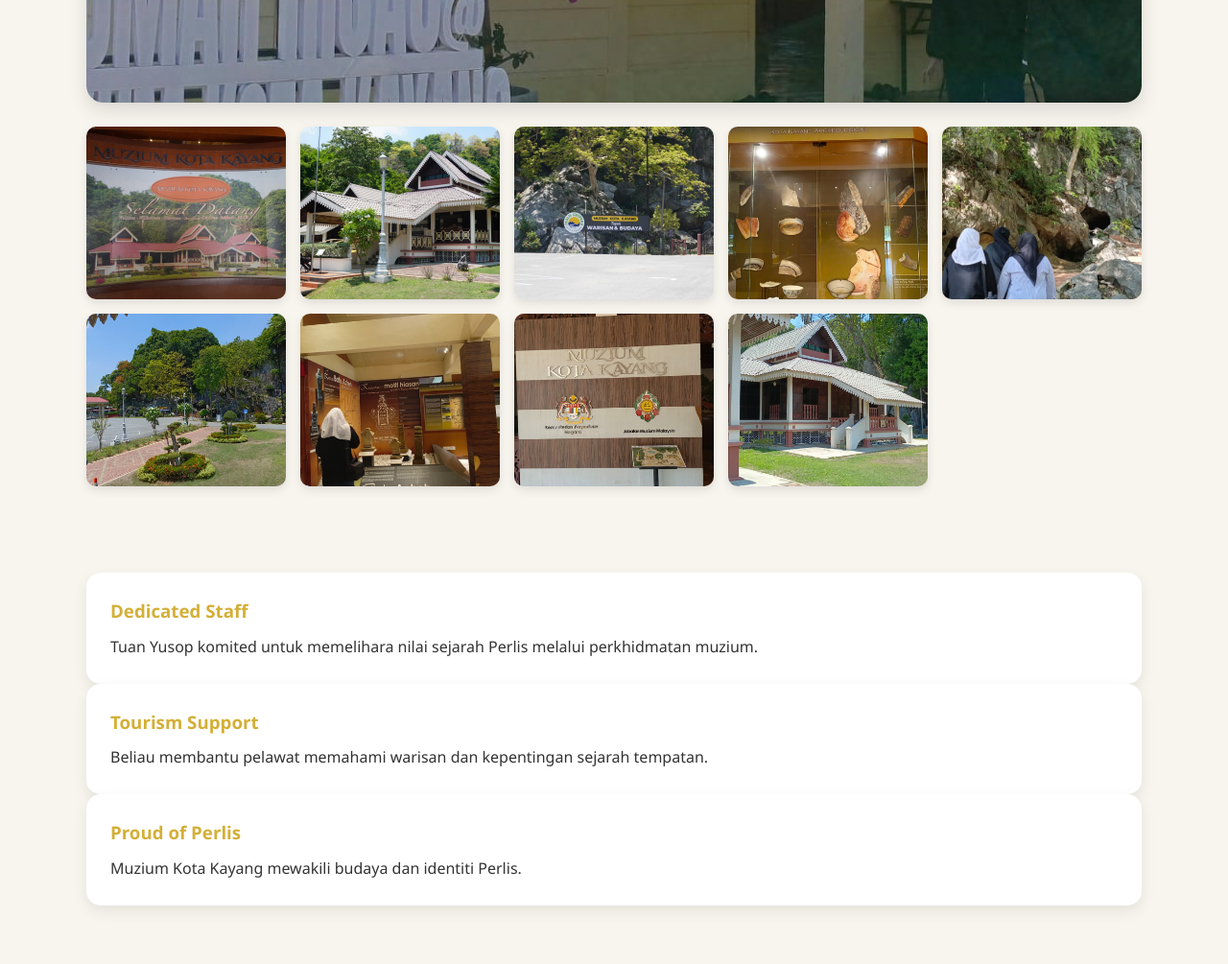
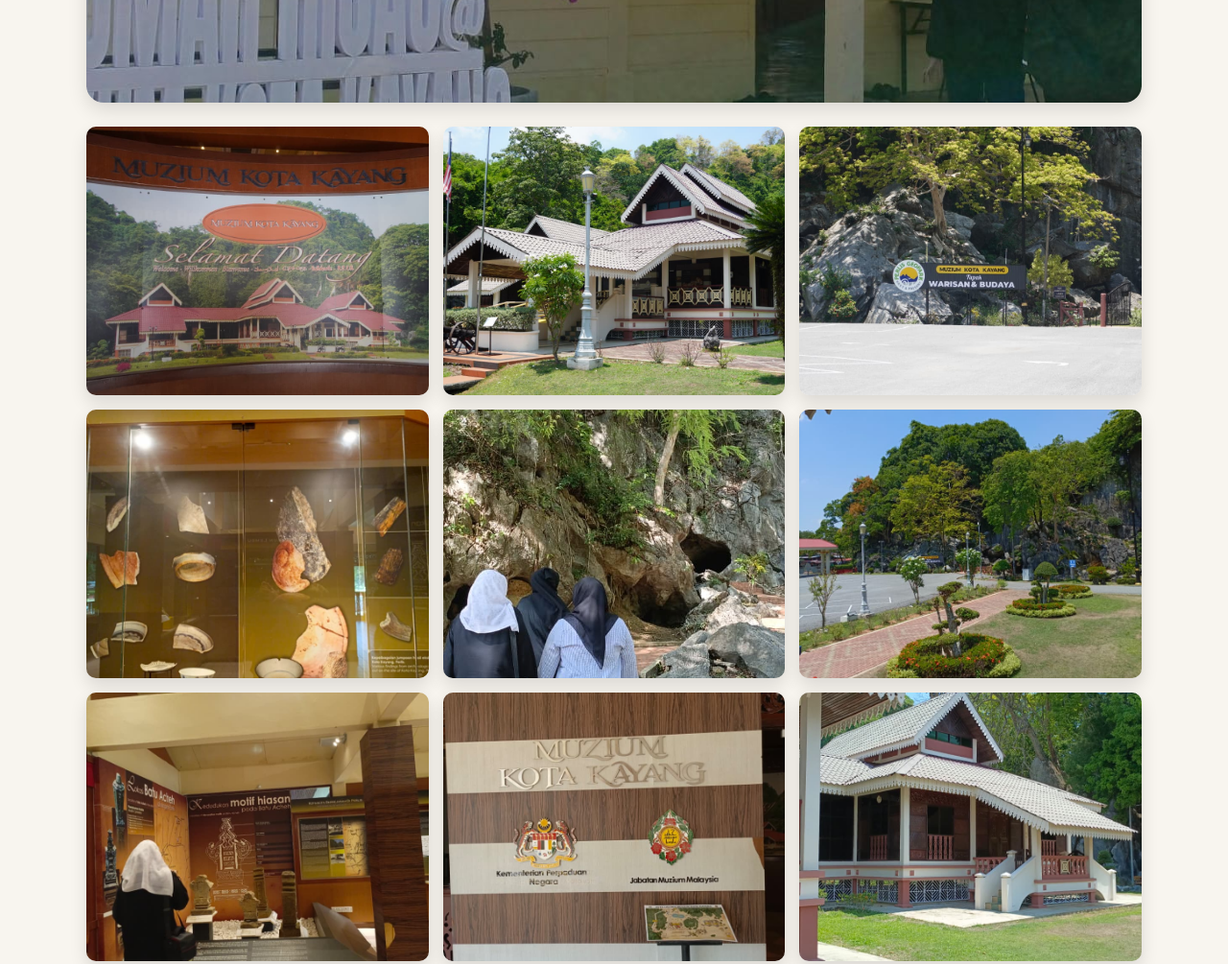
Before and after one commit to cutiewebdev/staff-muzium-kota-kayang-personal-website, a plain HTML site: page index.html in a window 1280 px wide. Shown: the part 1180-2185 px from the top of the page at 96% size. Drawn offline with Linux system fonts and the light colour scheme.

Commit message:
Update style.css

```diff
--- a/style.css
+++ b/style.css
@@ -100,18 +100,18 @@
 
 .gallery{
 display:grid;
-grid-template-columns:repeat(auto-fit,minmax(200px,1fr));
+grid-template-columns:repeat(auto-fit,minmax(320px,1fr));
 gap:15px;
 margin-top:20px;
 }
 
 .gallery img{
 width:100%;
-height:180px;
+height:280px;
 object-fit:cover;
 border-radius:10px;
 transition:0.3s;
-box-shadow:0 4px 10px rgba(0,0,0,0.1);
+box-shadow:0 8px 18px rgba(0,0,0,0.12);
 }
 
 .gallery img:hover{
```
